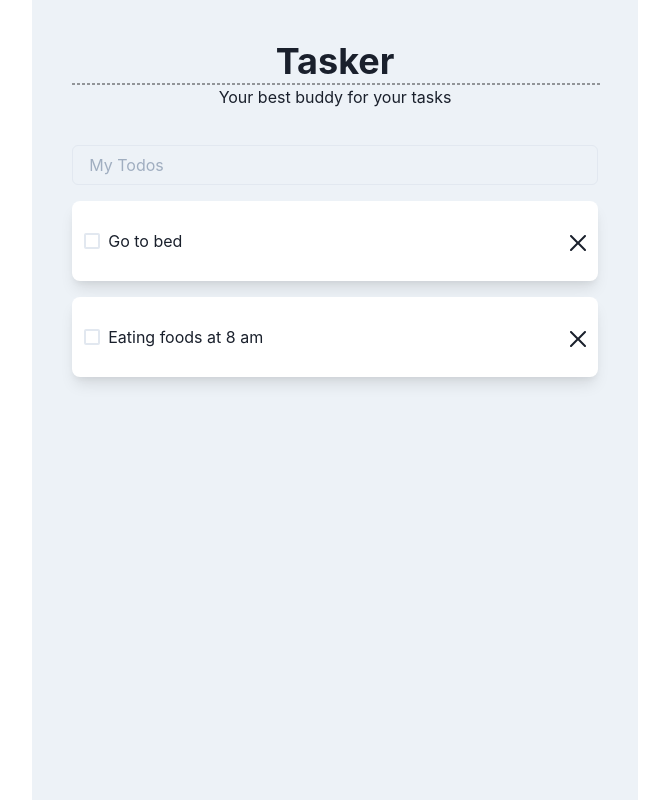
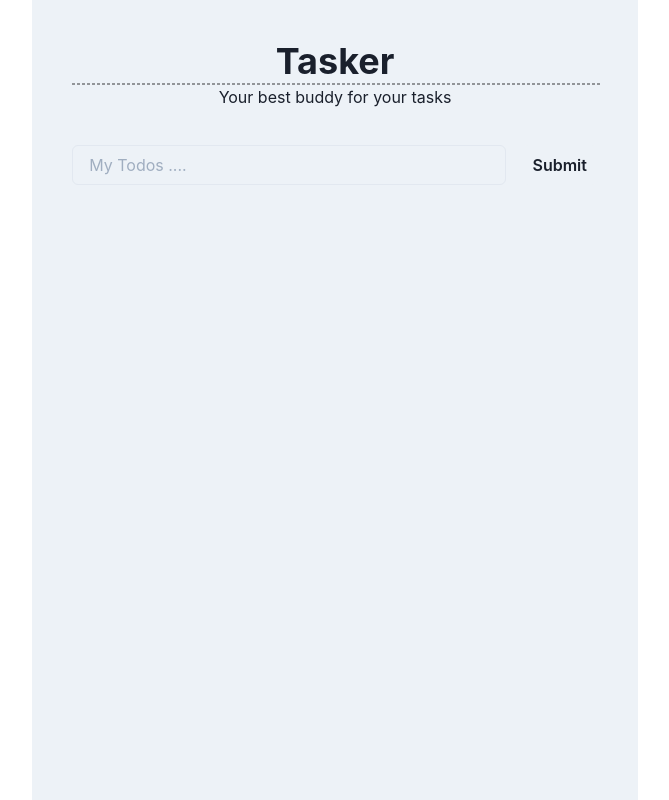
Before and after one commit to zacro14/Tasker, a Next.js app: page / in a window 1280 px wide. Shown: the whole page, without its empty margins (305-974 px from the left). Built offline with nearby package versions, Linux system fonts and the light colour scheme.

Commit message:
feat: make a to do app

```diff
--- a/components/TaskItem.jsx
+++ b/components/TaskItem.jsx
@@ -1,13 +1,24 @@
-import { CloseIcon } from "@chakra-ui/icons";
-import { Box, Checkbox, Flex, Spacer, Text, Tooltip } from "@chakra-ui/react";
-import React from "react";
+import { CheckIcon, CloseIcon } from "@chakra-ui/icons";
+import { Box, Checkbox, Text, Tooltip } from "@chakra-ui/react";
+import { useDispatch } from "react-redux";
+import { completedTask, removeTask } from "../redux/todos";
 
 const TaskItem = ({ taskitem }) => {
+  console.log(taskitem);
+  const dispatch = useDispatch();
+
+  const handleRemoveTask = () => {
+    taskitem ? dispatch(removeTask(taskitem.id)) : null;
+  };
+
+  const handleCheckbox = () => {
+    dispatch(completedTask(taskitem.id));
+  };
   return (
     <>
       <Box
         cursor={"pointer"}
-        bgColor={"white"}
+        bgColor={taskitem.completed ? "green.200" : "white"}
         rounded={"lg"}
         boxShadow={"lg"}
         _hover={{ boxShadow: "xl" }}
@@ -17,14 +28,18 @@ const TaskItem = ({ taskitem }) => {
         justifyContent={"center"}
         p={"3"}
       >
-        <Box flex={"1"}>
-          <Checkbox>
-            <Text>{taskitem}</Text>
-          </Checkbox>
+        <Box flex={"1"} display={"flex"} alignItems={"center"}>
+          {taskitem.completed ? (
+            <CheckIcon mr="3" />
+          ) : (
+            <Checkbox onChange={handleCheckbox} pr={"3"} />
+          )}
+
+          <Text wordBreak={"break-word"}>{taskitem.task}</Text>
         </Box>
         <Box>
           <Tooltip textTransform={"capitalize"} label={"remove this task"}>
-            <CloseIcon />
+            <CloseIcon onClick={handleRemoveTask} />
           </Tooltip>
         </Box>
       </Box>
--- a/package.json
+++ b/package.json
@@ -12,10 +12,12 @@
     "@chakra-ui/react": "^1.8.1",
     "@emotion/react": "^11",
     "@emotion/styled": "^11",
+    "@reduxjs/toolkit": "^1.7.1",
     "framer-motion": "^5",
     "next": "12.0.9",
     "react": "17.0.2",
-    "react-dom": "17.0.2"
+    "react-dom": "17.0.2",
+    "react-redux": "^7.2.6"
   },
   "devDependencies": {
     "eslint": "8.7.0",
--- a/pages/_app.js
+++ b/pages/_app.js
@@ -1,10 +1,15 @@
 import { ChakraProvider } from "@chakra-ui/react";
+
+import { Provider } from "react-redux";
+import store from "../redux/store";
 
 function MyApp({ Component, pageProps }) {
   return (
-    <ChakraProvider>
-      <Component {...pageProps} />
-    </ChakraProvider>
+    <Provider store={store}>
+      <ChakraProvider>
+        <Component {...pageProps} />
+      </ChakraProvider>
+    </Provider>
   );
 }
 
--- a/pages/index.js
+++ b/pages/index.js
@@ -1,3 +1,5 @@
+import Head from "next/head";
+import TaskItem from "../components/TaskItem";
 import {
   Box,
   Button,
@@ -5,17 +7,37 @@ import {
   Divider,
   Flex,
   Heading,
-  HStack,
   Input,
-  Stack,
   Text,
-  VStack,
 } from "@chakra-ui/react";
-
-import Head from "next/head";
-import TaskItem from "../components/TaskItem";
+import { useState } from "react";
+import { useDispatch, useSelector } from "react-redux";
+import { addTask } from "../redux/todos";
 
 export default function Home() {
+  const [task, setTask] = useState("");
+  const dispatch = useDispatch();
+  const taskItem = useSelector((state) => state.task);
+
+  const handleChange = (e) => {
+    setTask(e.target.value);
+  };
+
+  const handleaddTask = () => {
+    if (task === "") {
+      return null;
+    } else {
+      dispatch(
+        addTask({
+          id: Math.floor(Math.random() * 1000),
+          task: task,
+          completed: false,
+        })
+      );
+      setTask("");
+    }
+  };
+
   return (
     <>
       <Head>
@@ -38,12 +60,20 @@ export default function Home() {
             <Text>Your best buddy for your tasks </Text>
           </Box>
 
-          <Box pt={"5"}>
-            <Input placeholder="My Todos" colorScheme={"cyan"}></Input>
+          <Box pt={"5"} display={"flex"}>
+            <Input
+              mr={"4"}
+              placeholder="My Todos ...."
+              colorScheme={"cyan"}
+              onChange={(e) => handleChange(e)}
+              value={task}
+            />
+            <Button onClick={handleaddTask}>Submit</Button>
           </Box>
 
-          <TaskItem taskitem={"Go to bed"} />
-          <TaskItem taskitem={"Eating foods at 8 am"} />
+          {taskItem.task?.map((task) => (
+            <TaskItem taskitem={task} key={task.id} />
+          ))}
         </Flex>
       </Container>
     </>
--- /dev/null
+++ b/redux/store.js
@@ -0,0 +1,8 @@
+import { configureStore } from "@reduxjs/toolkit";
+import taskReducers from "./todos";
+
+export default configureStore({
+  reducer: {
+    task: taskReducers,
+  },
+});
--- /dev/null
+++ b/redux/todos.js
@@ -0,0 +1,31 @@
+import { createSlice } from "@reduxjs/toolkit";
+
+const taskSlice = createSlice({
+  name: "task",
+  initialState: {
+    task: [],
+  },
+
+  reducers: {
+    addTask: (state, action) => {
+      state.task.push(action.payload);
+    },
+    removeTask: (state, action) => {
+      state.task = state.task.filter((id) => id.id !== action.payload);
+    },
+    completedTask: (state, action) => {
+      state.task = state.task.map((task) => {
+        if (task.id === action.payload) {
+          return {
+            ...task,
+            completed: true,
+          };
+        }
+        return task;
+      });
+    },
+  },
+});
+
+export const { addTask, removeTask, completedTask } = taskSlice.actions;
+export default taskSlice.reducer;
```
Also changed, not shown: 1 other file (tests, documents, lock files or other folders).
